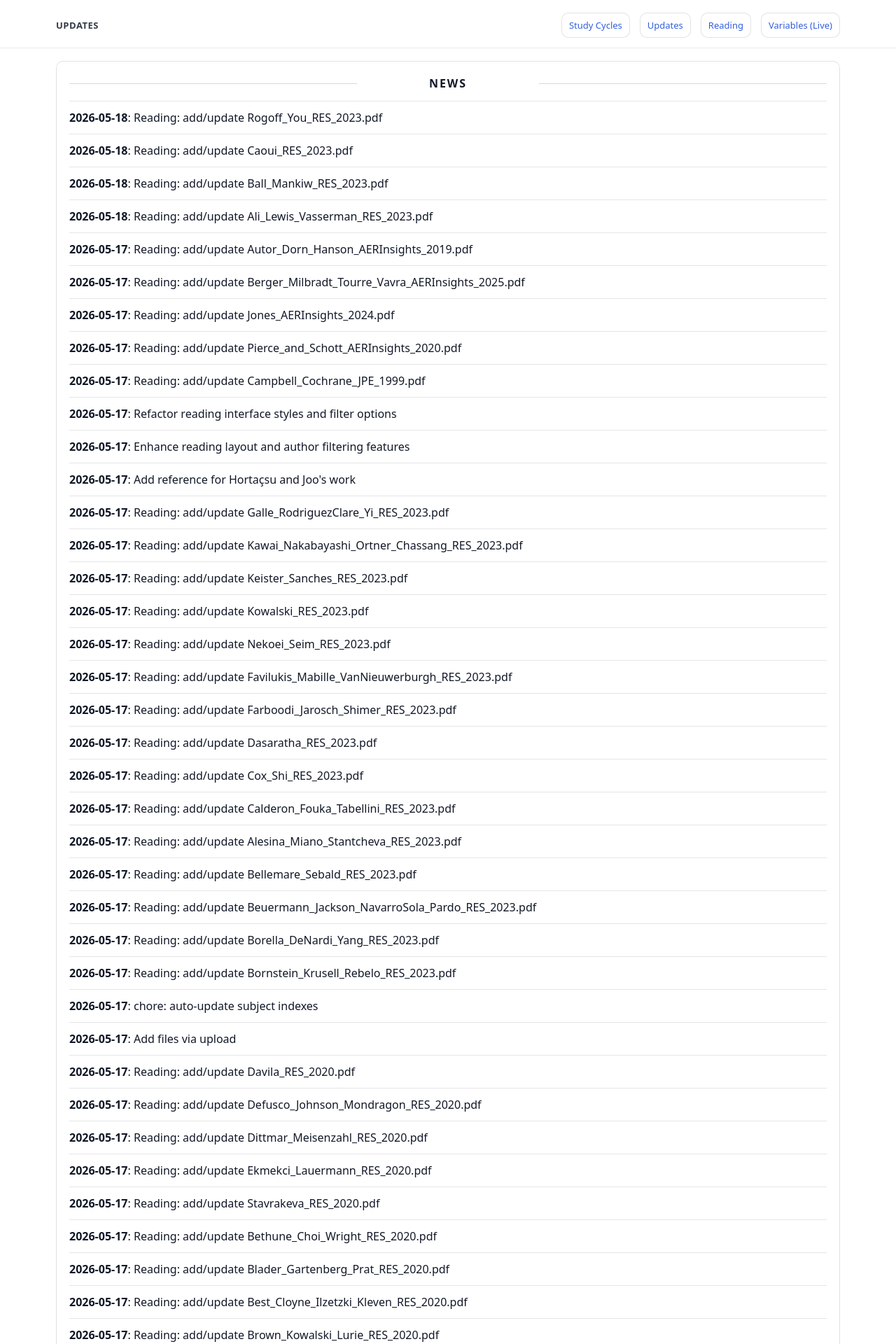
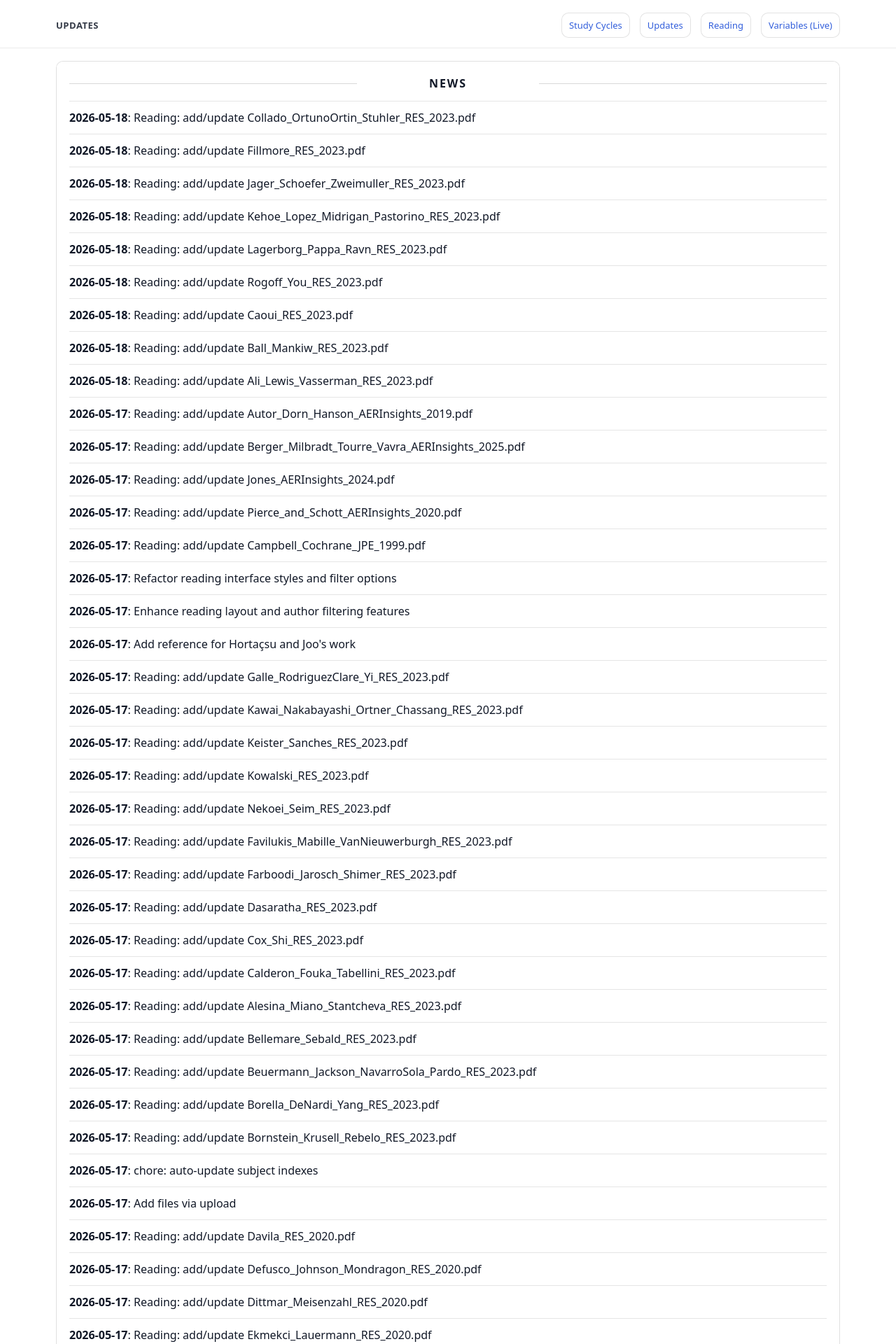
Before and after one commit to yaxinzn/study-archive, a Jekyll site: the page built from updates/index.md, in a window 1280 px wide. Shown: the top 1920 px of the page at 70% size. Built offline with Jekyll 4.4.1, drawn with Linux system fonts in a browser that asks for light colours; some of the changed text lies outside the part shown.

Commit message:
chore: update NEWS feed

```diff
--- a/_data/news.yml
+++ b/_data/news.yml
@@ -1,4 +1,19 @@
 # Auto-generated update history (sorted newest -> oldest). Do not edit manually.
+- ts: "1779059731"
+  date: "2026-05-18"
+  title: "Reading: add/update Collado_OrtunoOrtin_Stuhler_RES_2023.pdf"
+- ts: "1779059688"
+  date: "2026-05-18"
+  title: "Reading: add/update Fillmore_RES_2023.pdf"
+- ts: "1779059657"
+  date: "2026-05-18"
+  title: "Reading: add/update Jager_Schoefer_Zweimuller_RES_2023.pdf"
+- ts: "1779059615"
+  date: "2026-05-18"
+  title: "Reading: add/update Kehoe_Lopez_Midrigan_Pastorino_RES_2023.pdf"
+- ts: "1779059593"
+  date: "2026-05-18"
+  title: "Reading: add/update Lagerborg_Pappa_Ravn_RES_2023.pdf"
 - ts: "1779052437"
   date: "2026-05-18"
   title: "Reading: add/update Rogoff_You_RES_2023.pdf"
```
